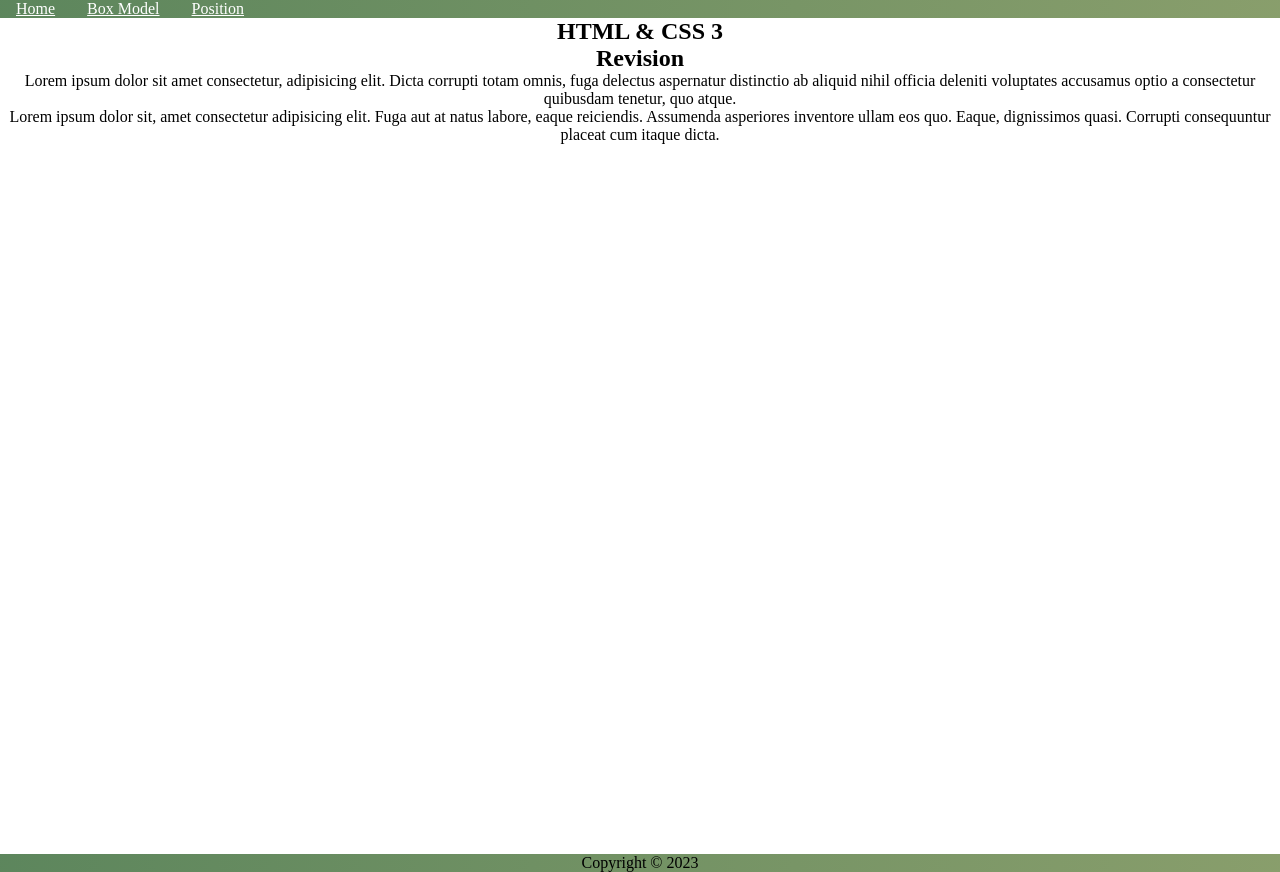
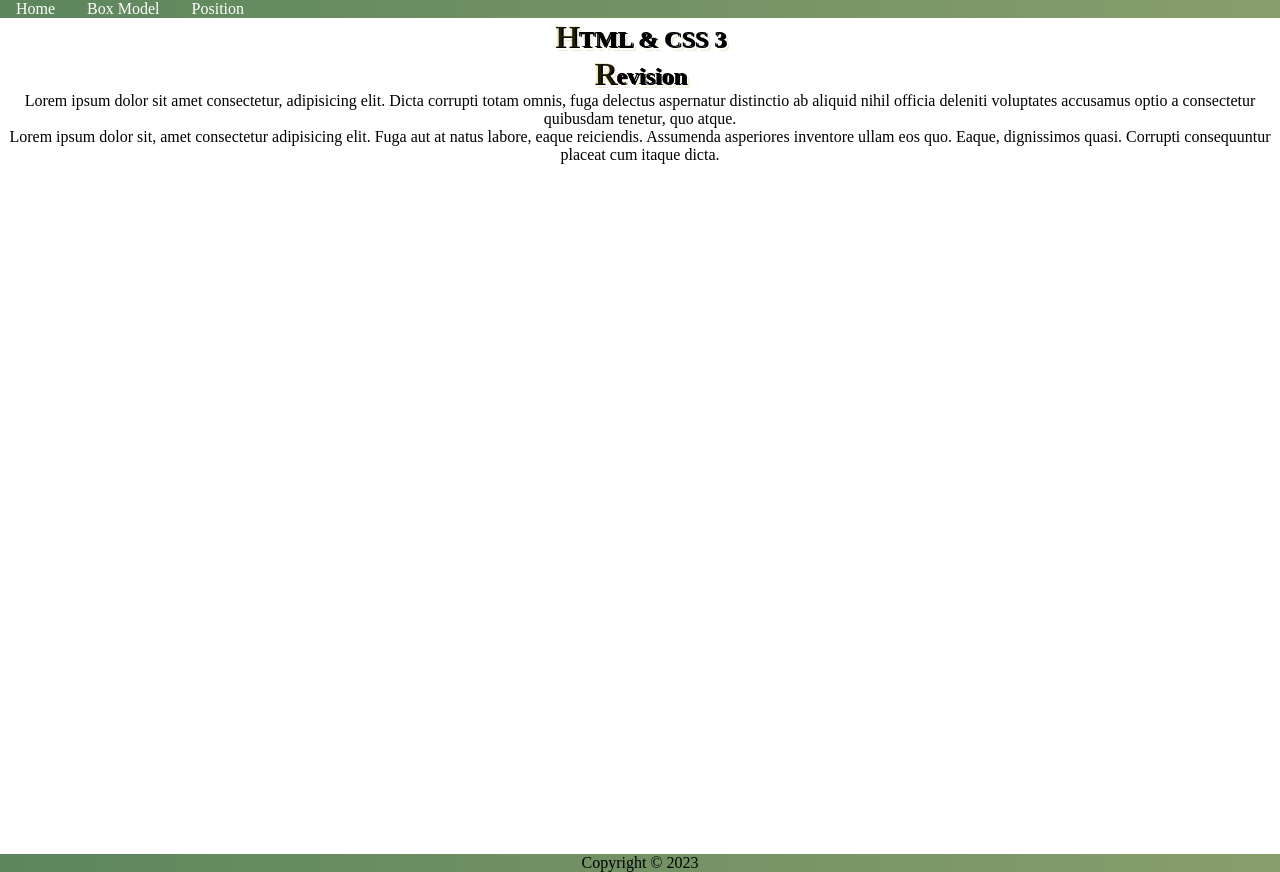
Before and after one commit to codjoelmayer/revisionExample, a plain HTML site: page index.html in a window 1280 px wide. Drawn offline with Linux system fonts and the light colour scheme.

Commit message:
Home content

```diff
--- a/css/style.css
+++ b/css/style.css
@@ -33,7 +33,17 @@ ul li{
 /* Links */
 a {
     color: var(--secondary);
+    text-decoration: none;
+    text-transform: capitalize;
+}
+a:is(:active, :focus, :hover) {
     text-decoration: underline;
+    color: var(--primary);
+}
+a:visited {
+    color: #242323;
+    background-color: var(--secondary);
+    border: 2px solid;
 }
 /* Body */
 body {
@@ -55,6 +65,17 @@ body {
     background-image: var(--linearBg);
     margin-inline: auto;
 }
+/* Heading */
+:is(h1, h2, h3, h4, h5, h6){
+    text-shadow:
+    .12vw .1vw 0 var(--primary),
+    .21vw .21vw 0 var(--secondary),
+    .31vw .3vw 0 var(--awesome);
+}
+:is(h1, h2, h3, h4, h5, h6)::first-letter {
+    color: var(--awesome);
+    font-size: xx-large;
+}
 #box :is(p) {
     background-color: var(--alternative);
     color: var(--secondary);
```
